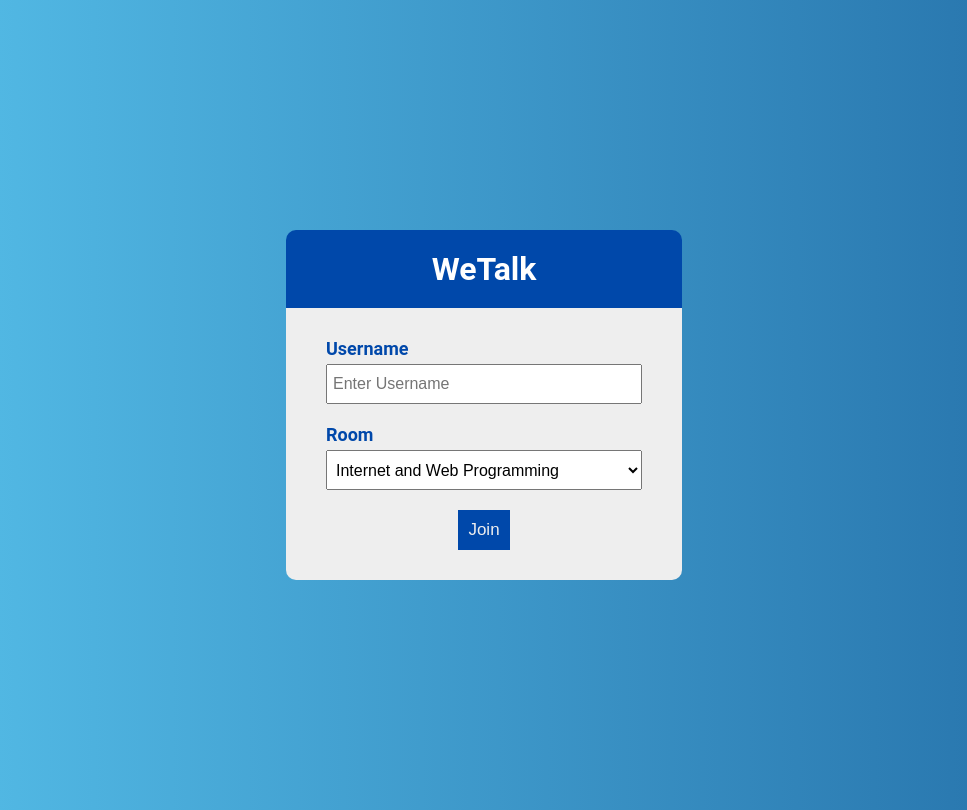
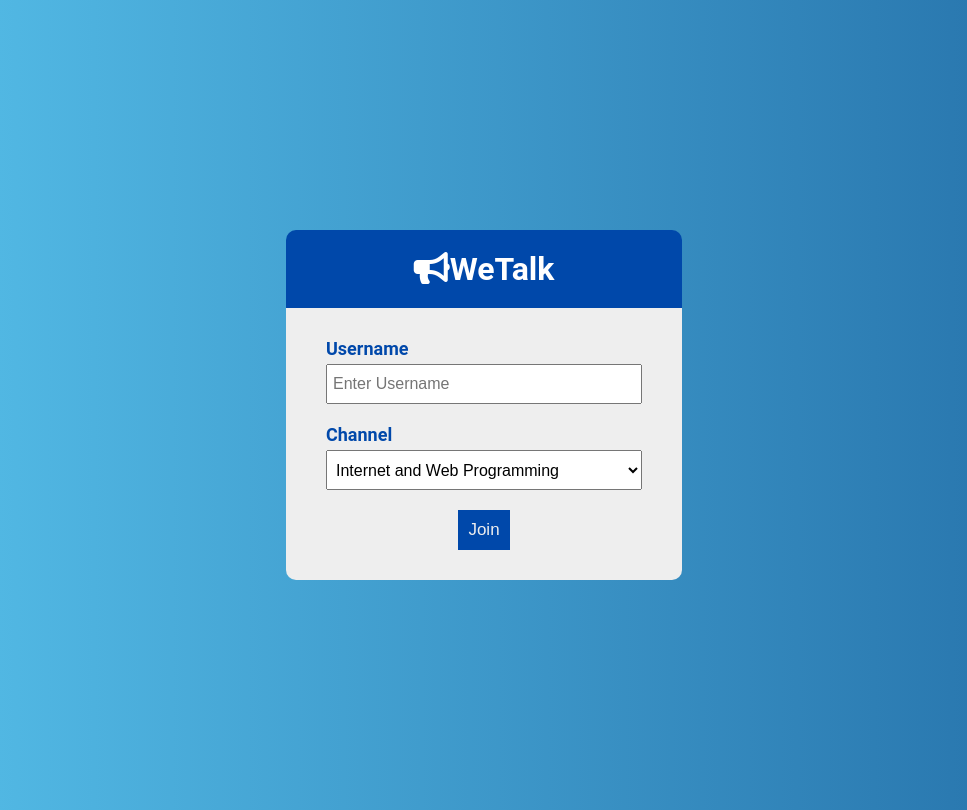
Before and after one commit to Antaun/IWP-Project, a plain HTML site: page index.html in a window 1280 px wide. Shown: the whole page, without its empty margins (156-1123 px from the left). Drawn offline with Linux system fonts and the light colour scheme.

Commit message:
Update index.html

```diff
--- a/index.html
+++ b/index.html
@@ -16,7 +16,7 @@
 	<body>
 		<div class="join-container" id="join-container">
 			<header class="join-header">
-				<h1>WeTalk</h1>
+				<h1><i class="fas fa-bullhorn"></i>WeTalk</h1>
 			</header>
 			<main class="join-main">
 				<form action="chat.html">
@@ -31,7 +31,7 @@
 						/>
 					</div>
 					<div class="form-control">
-						<label for="room">Room</label>
+						<label for="room">Channel</label>
 						<select name="room" id="room">
 							<option value="JavaScript">Internet and Web Programming</option>
 							<option value="Python">Design and Analysis of Algorithms</option>
```
